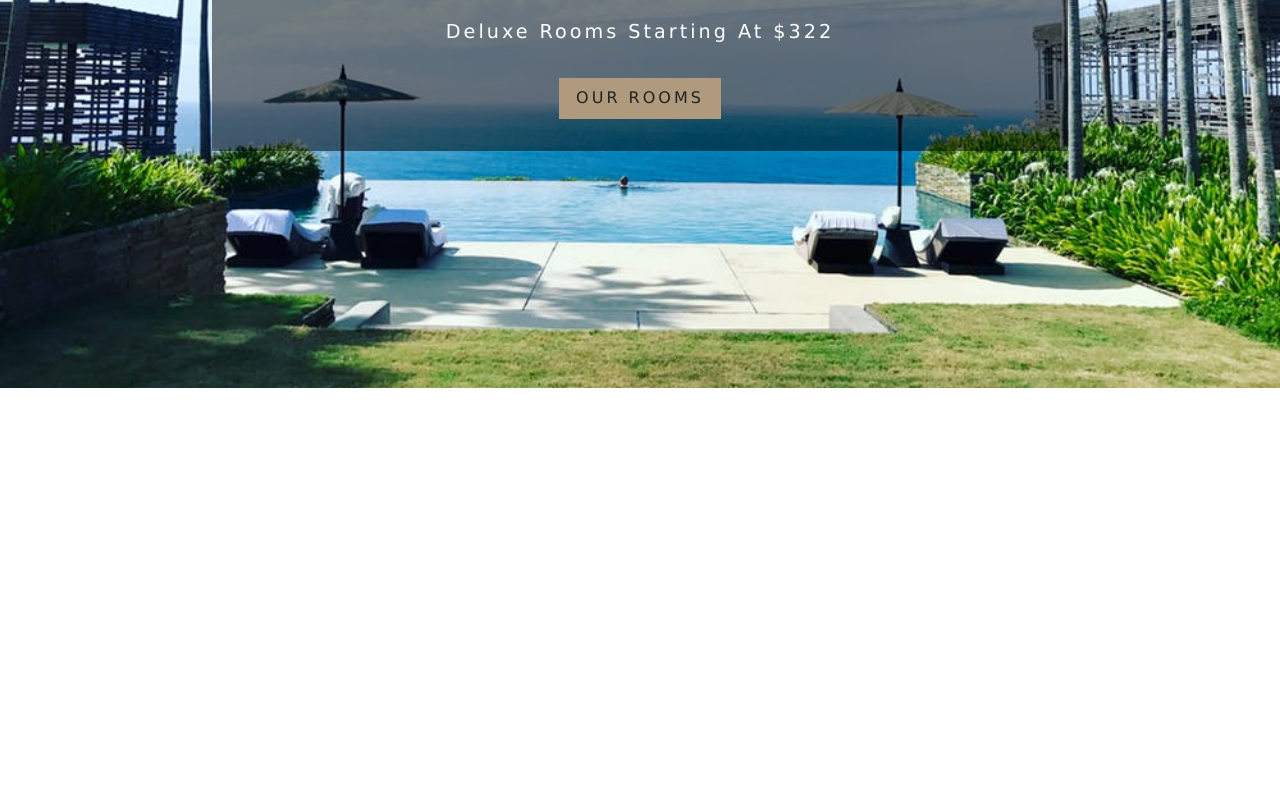
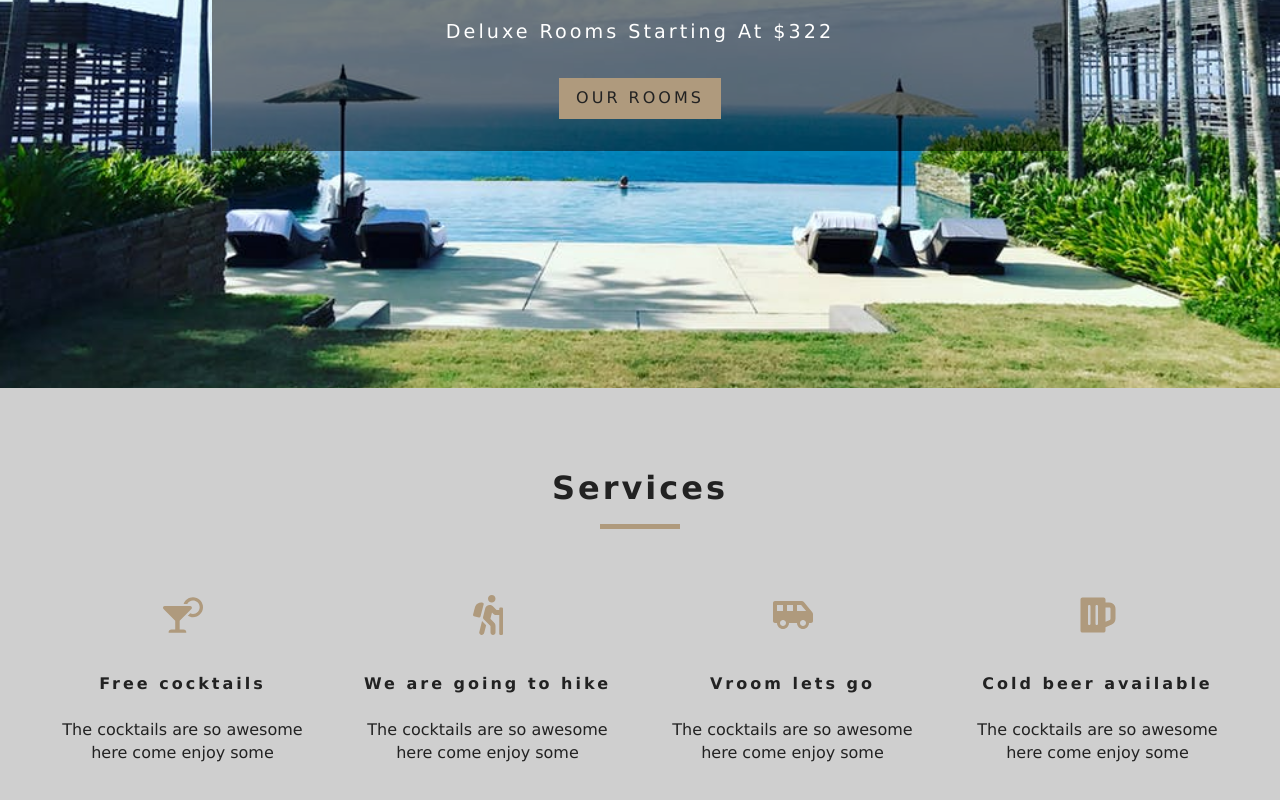
Before and after one commit to muathendirangu/hrs, a React (Create React App) app: page / in a window 1280 px wide. Shown: the part 412-1212 px from the top of the page. Before the commit the page ends 800 px from the top, so only its background shows below. Built offline with nearby package versions, Linux system fonts and the light colour scheme; the HTML template or start-up script is replaced by a standard one.

Commit message:
add the service component

```diff
--- /dev/null
+++ b/src/components/Services.js
@@ -0,0 +1,53 @@
+import React, { Component } from 'react';
+import { FaCocktail, FaHiking, FaShuttleVan, FaBeer} from 'react-icons/fa';
+import Title from './Title';
+class Services extends Component {
+    state = {
+        services:[
+            {
+                icon: <FaCocktail/>,
+                title: "Free cocktails",
+                info:
+                    "The cocktails are so awesome here come enjoy some"
+            },
+            {
+                icon: <FaHiking/>,
+                title: "We are going to hike",
+                info:
+                    "The cocktails are so awesome here come enjoy some"
+            },
+            {
+                icon: <FaShuttleVan/>,
+                title: "Vroom lets go",
+                info:
+                    "The cocktails are so awesome here come enjoy some"
+            },
+            {
+                icon: <FaBeer/>,
+                title: "Cold beer available",
+                info:
+                    "The cocktails are so awesome here come enjoy some"
+            },
+        ]
+    }
+    render() {
+        return (
+            <section className="services">
+                <Title title="services"/>
+                <div className="services-center">
+                   {this.state.services.map((service, index) => {
+                       return (
+                         <article key={index} className="service">
+                             <span>{service.icon}</span>
+                             <h6>{service.title}</h6>
+                             <p>{service.info}</p>
+                         </article>
+                       );
+                   })}
+                </div>
+            </section>
+        )
+    }
+}
+
+export default Services;
--- /dev/null
+++ b/src/components/Title.js
@@ -0,0 +1,11 @@
+import React from 'react'
+
+const Title = ({title}) => {
+    return (
+        <div className="section-title">
+            <h4>{title}</h4>
+            <div/>
+        </div>
+    )
+}
+export default Title;
--- a/src/pages/Home.js
+++ b/src/pages/Home.js
@@ -2,8 +2,10 @@
 import { Link } from 'react-router-dom';
 import Hero from '../components/Hero';
 import Banner from '../components/Banner';
+import Services from '../components/Services';
 const Home = () => {
     return (
+        <>
         <Hero>
             <Banner title="luxurious rooms" subtitle="deluxe rooms starting at $322">
                 <Link to="/rooms" className="btn-primary">
@@ -11,6 +13,8 @@
                 </Link>
             </Banner>
         </Hero>
+        <Services/>
+        </>
     )
 }
 export default Home;
```
